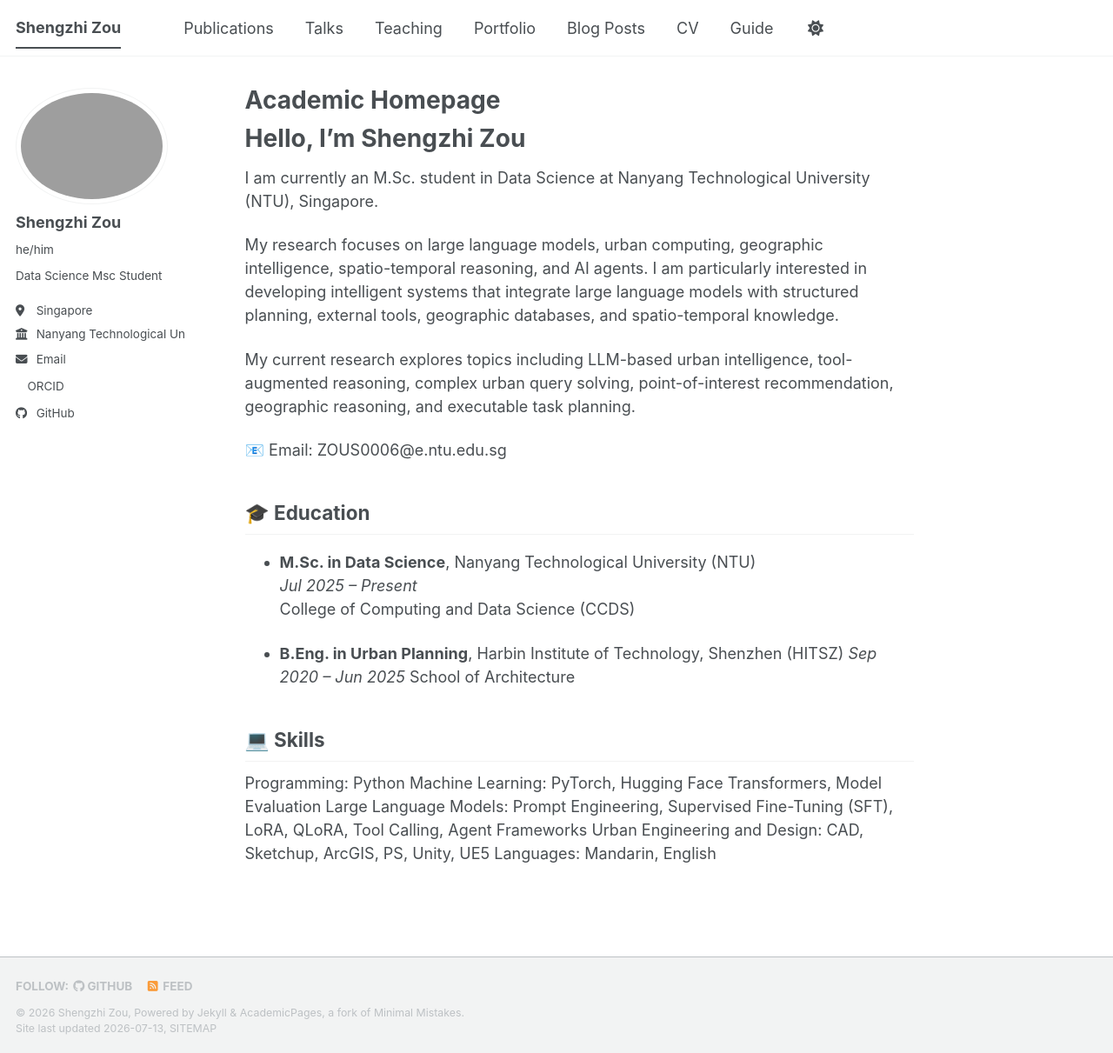
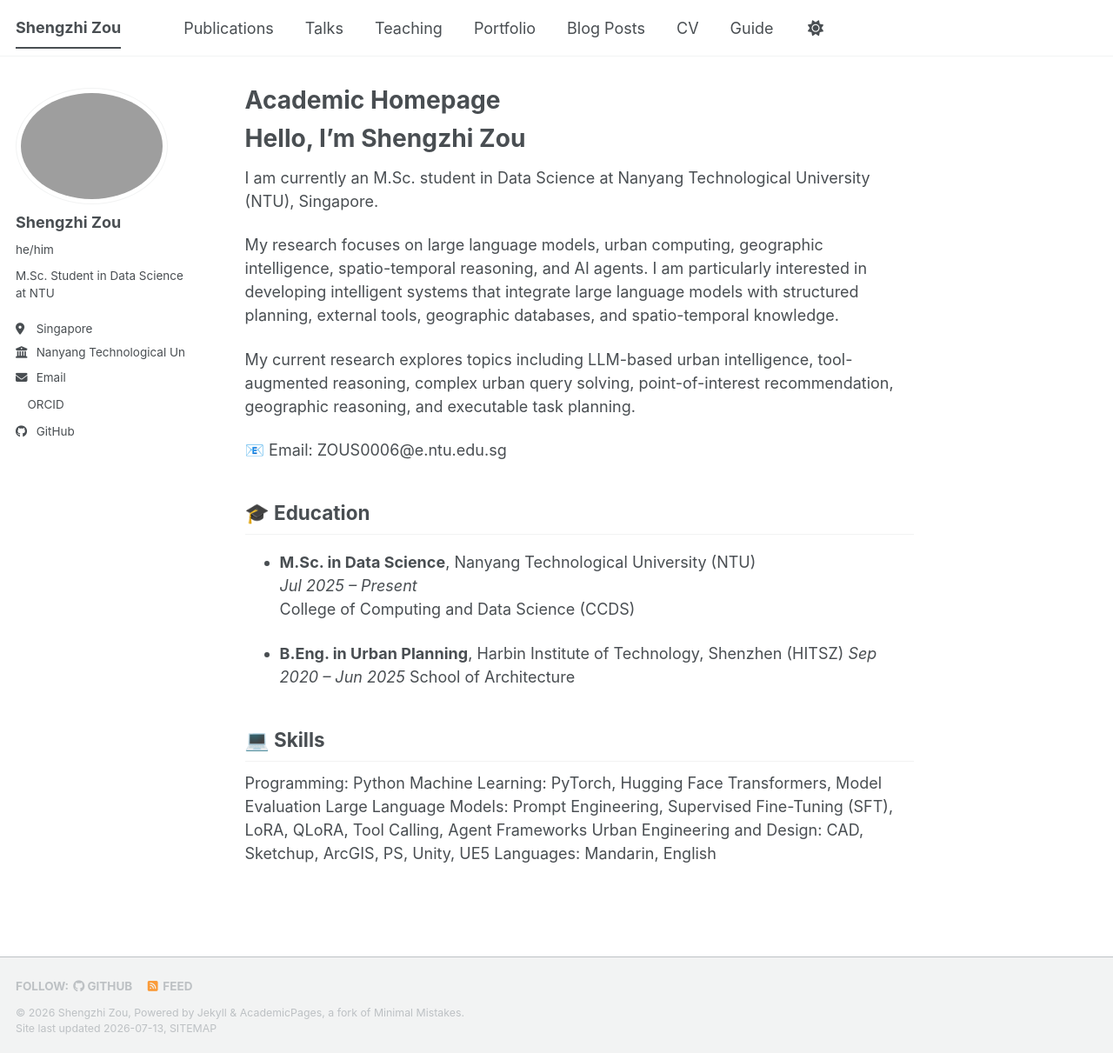
Before and after one commit to shengzhizou/shengzhizou.github.io, a Jekyll site: the page built from _pages/about.md, in a window 1280 px wide and 1211 px high. Shown: the whole window at 87% size. Built offline with Jekyll 4.4.1, drawn with Linux system fonts in a browser that asks for light colours; a style sheet for code colours, icons or effects is not loaded.

Commit message:
Update _config.yml

```diff
--- a/_config.yml
+++ b/_config.yml
@@ -25,7 +25,7 @@ author:
   avatar           : "zsz.png"
   name             : "Shengzhi Zou"
   pronouns         : "he/him"
-  bio              : "Data Science Msc Student"
+  bio              : "M.Sc. Student in Data Science at NTU"
   location         : "Singapore"
   employer         : "Nanyang Technological University"
   uri              : # URL
```
